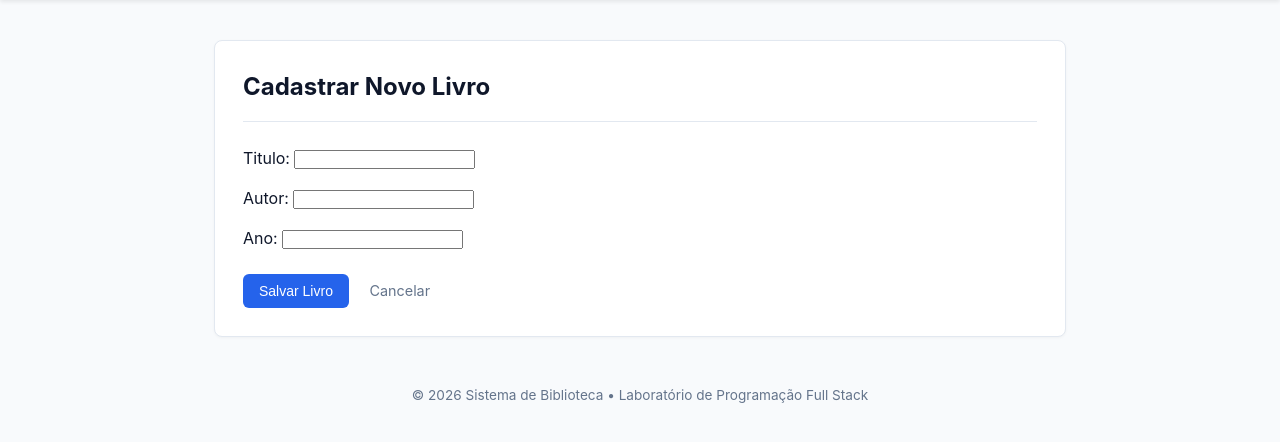
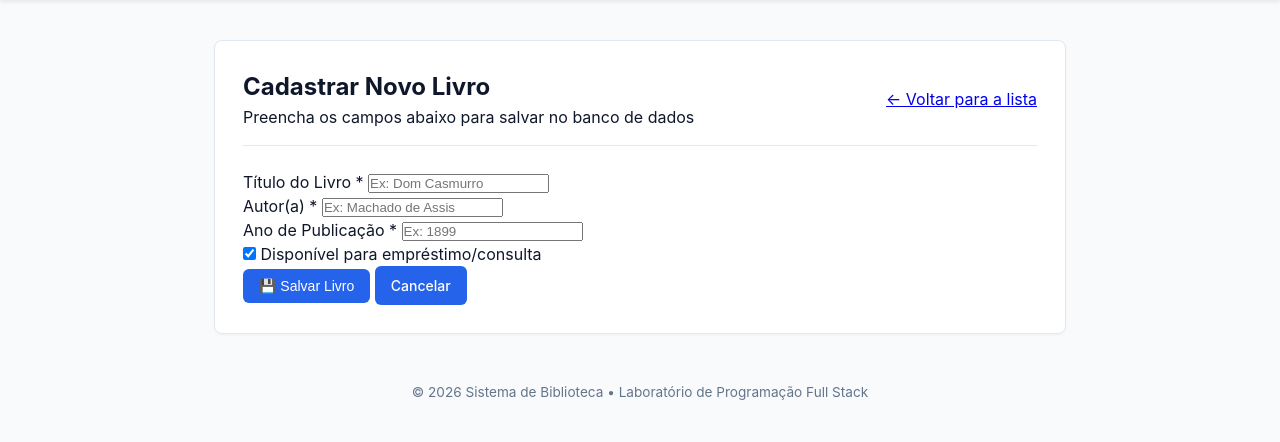
Before and after one commit to DanielDaigo/Projeto_Fullstack_6P, a Django app: page /livros/novo/ in a window 1280 px wide. Shown: the part 88-530 px from the top of the page. Run offline with Django 5.2, Linux system fonts and the light colour scheme.

Commit message:
feat: implementar operacoes de edicao e exclusao no crud de livros
- Adiciona views editar_livro e excluir_livro com mensagens de feedback (Django messages)

- Adiciona rotas para edicao e exclusao com parametro pk

- Inclui campo disponivel e widgets estilizados no LivroForm

- Cria template de confirmacao segura confirmar_exclusao.html

- Atualiza lista.html com badges de disponibilidade e acoes de edicao e exclusao

```diff
--- a/acervo/forms.py
+++ b/acervo/forms.py
@@ -4,4 +4,29 @@ from .models import Livro
 class LivroForm(forms.ModelForm):
     class Meta:
         model = Livro
-        fields = ['titulo', 'autor', 'ano']
+        fields = ['titulo', 'autor', 'ano', 'disponivel']
+        labels = {
+            'titulo': 'Título do Livro',
+            'autor': 'Autor(a)',
+            'ano': 'Ano de Publicação',
+            'disponivel': 'Disponível para empréstimo/consulta',
+        }
+        widgets = {
+            'titulo': forms.TextInput(attrs={
+                'class': 'form-input',
+                'placeholder': 'Ex: Dom Casmurro',
+                'autocomplete': 'off',
+            }),
+            'autor': forms.TextInput(attrs={
+                'class': 'form-input',
+                'placeholder': 'Ex: Machado de Assis',
+                'autocomplete': 'off',
+            }),
+            'ano': forms.NumberInput(attrs={
+                'class': 'form-input',
+                'placeholder': 'Ex: 1899',
+            }),
+            'disponivel': forms.CheckboxInput(attrs={
+                'class': 'form-checkbox',
+            }),
+        }
--- a/acervo/templates/acervo/form.html
+++ b/acervo/templates/acervo/form.html
@@ -1,32 +1,77 @@
-{% extends 'acervo/base.html' %} {% block conteudo %}
-<div class="card">
-  <div class="card-header">
-    <h1>Cadastrar Novo Livro</h1>
-  </div>
+{% extends 'acervo/base.html' %}
 
-  <form method="post">
-    {% csrf_token %}
-    <div
-      style="
-        display: flex;
-        flex-direction: column;
-        gap: 1rem;
-        margin-bottom: 1.5rem;
-      "
-    >
-      {{ form.as_p }}
+{% block title %}{{ titulo_pagina|default:"Formulário de Livro" }} &bull; Sistema de Biblioteca{% endblock %}
+
+{% block conteudo %}
+<div class="card form-card">
+    <div class="card-header">
+        <div>
+            <h1>{{ titulo_pagina|default:"Cadastrar Novo Livro" }}</h1>
+            <p class="card-subtitle">Preencha os campos abaixo para salvar no banco de dados</p>
+        </div>
+        <a href="{% url 'lista' %}" class="link-action">&larr; Voltar para a lista</a>
     </div>
-    <button type="submit" class="btn">Salvar Livro</button>
-    <a
-      href="{% url 'lista' %}"
-      style="
-        margin-left: 1rem;
-        color: var(--text-muted);
-        text-decoration: none;
-        font-size: 0.9rem;
-      "
-      >Cancelar</a
-    >
-  </form>
+
+    <form method="post" novalidate class="modern-form">
+        {% csrf_token %}
+
+        {% if form.non_field_errors %}
+        <div class="alert alert-error">
+            {% for error in form.non_field_errors %}
+            <p>{{ error }}</p>
+            {% endfor %}
+        </div>
+        {% endif %}
+
+        <div class="form-grid">
+            <div class="form-group">
+                <label for="{{ form.titulo.id_for_label }}" class="form-label">
+                    {{ form.titulo.label }} <span class="required">*</span>
+                </label>
+                {{ form.titulo }}
+                {% if form.titulo.errors %}
+                <div class="field-error">{{ form.titulo.errors.0 }}</div>
+                {% endif %}
+            </div>
+
+            <div class="form-group">
+                <label for="{{ form.autor.id_for_label }}" class="form-label">
+                    {{ form.autor.label }} <span class="required">*</span>
+                </label>
+                {{ form.autor }}
+                {% if form.autor.errors %}
+                <div class="field-error">{{ form.autor.errors.0 }}</div>
+                {% endif %}
+            </div>
+
+            <div class="form-group">
+                <label for="{{ form.ano.id_for_label }}" class="form-label">
+                    {{ form.ano.label }} <span class="required">*</span>
+                </label>
+                {{ form.ano }}
+                {% if form.ano.errors %}
+                <div class="field-error">{{ form.ano.errors.0 }}</div>
+                {% endif %}
+            </div>
+
+            <div class="form-group form-group-checkbox">
+                <label class="checkbox-label" for="{{ form.disponivel.id_for_label }}">
+                    {{ form.disponivel }}
+                    <span class="checkbox-custom"></span>
+                    <span class="checkbox-text">{{ form.disponivel.label }}</span>
+                </label>
+                {% if form.disponivel.errors %}
+                <div class="field-error">{{ form.disponivel.errors.0 }}</div>
+                {% endif %}
+            </div>
+        </div>
+
+        <div class="form-actions">
+            <button type="submit" class="btn btn-primary btn-md">
+                <span>💾 {{ botao_texto|default:"Salvar Livro" }}</span>
+            </button>
+            <a href="{% url 'lista' %}" class="btn btn-secondary btn-md">Cancelar</a>
+        </div>
+    </form>
 </div>
 {% endblock %}
--- a/acervo/urls.py
+++ b/acervo/urls.py
@@ -5,4 +5,6 @@ urlpatterns = [
     path('', views.home, name='home'),
     path('livros/', views.lista_livros, name='lista'),
     path('livros/novo/', views.novo_livro, name='novo_livro'),
+    path('livros/<int:pk>/editar/', views.editar_livro, name='editar_livro'),
+    path('livros/<int:pk>/excluir/', views.excluir_livro, name='excluir_livro'),
 ]
--- a/acervo/views.py
+++ b/acervo/views.py
@@ -1,6 +1,8 @@
-from django.shortcuts import render, redirect
+from django.shortcuts import render, redirect, get_object_or_404
+from django.contrib import messages
 from .models import Livro
 from .forms import LivroForm
+
 def home(request):
     total_livros = Livro.objects.count()
     livros_disponiveis = Livro.objects.filter(disponivel=True).count()
@@ -14,7 +16,7 @@ def home(request):
     return render(request, 'acervo/home.html', context)
 
 def lista_livros(request):
-    livros = Livro.objects.all()
+    livros = Livro.objects.all().order_by('titulo')
     return render(
         request,
         'acervo/lista.html',
@@ -25,9 +27,42 @@ def novo_livro(request):
     if request.method == 'POST':
         form = LivroForm(request.POST)
         if form.is_valid():
-            form.save()          # grava no banco PostgreSQL
-            return redirect('lista')  # redireciona de volta para a lista
+            livro = form.save()
+            messages.success(request, f'Livro "{livro.titulo}" cadastrado com sucesso!')
+            return redirect('lista')
     else:
-        form = LivroForm()       # requisição GET: formulário em branco
+        form = LivroForm()
 
-    return render(request, 'acervo/form.html', {'form': form})
+    return render(request, 'acervo/form.html', {
+        'form': form,
+        'titulo_pagina': 'Cadastrar Novo Livro',
+        'botao_texto': 'Salvar Livro',
+    })
+
+def editar_livro(request, pk):
+    livro = get_object_or_404(Livro, pk=pk)
+    if request.method == 'POST':
+        form = LivroForm(request.POST, instance=livro)
+        if form.is_valid():
+            form.save()
+            messages.success(request, f'Livro "{livro.titulo}" atualizado com sucesso!')
+            return redirect('lista')
+    else:
+        form = LivroForm(instance=livro)
+
+    return render(request, 'acervo/form.html', {
+        'form': form,
+        'livro': livro,
+        'titulo_pagina': f'Editar: {livro.titulo}',
+        'botao_texto': 'Salvar Alterações',
+    })
+
+def excluir_livro(request, pk):
+    livro = get_object_or_404(Livro, pk=pk)
+    if request.method == 'POST':
+        titulo = livro.titulo
+        livro.delete()
+        messages.success(request, f'Livro "{titulo}" excluído com sucesso!')
+        return redirect('lista')
+
+    return render(request, 'acervo/confirmar_exclusao.html', {'livro': livro})
```
Also changed, not shown: acervo/templates/acervo/confirmar_exclusao.html (added, +33 -0 lines), acervo/templates/acervo/lista.html (+49 -11 lines).
